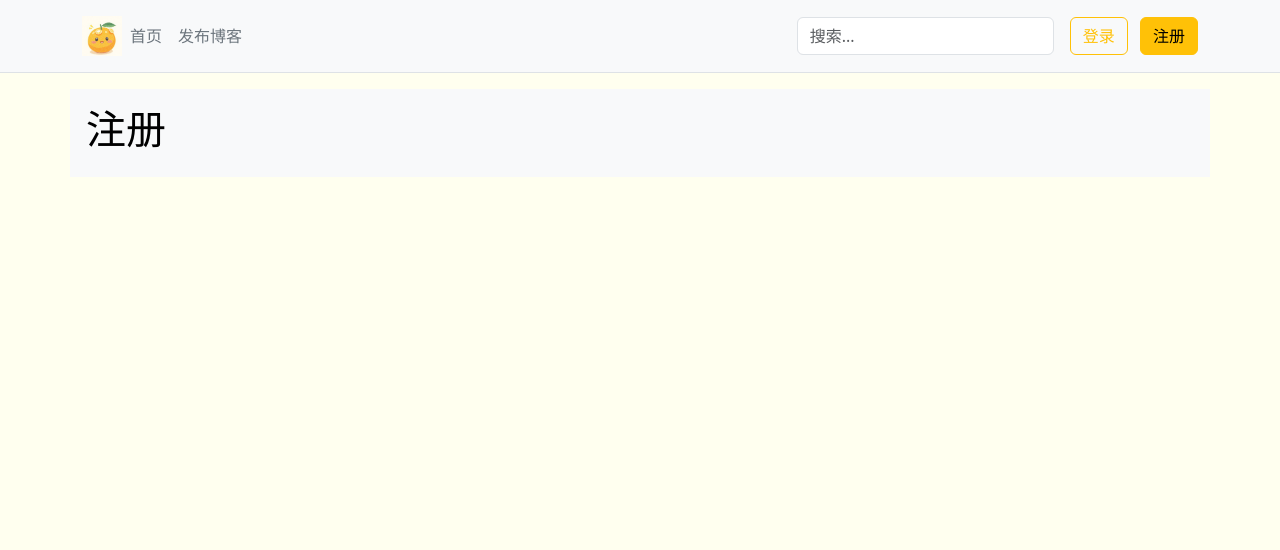
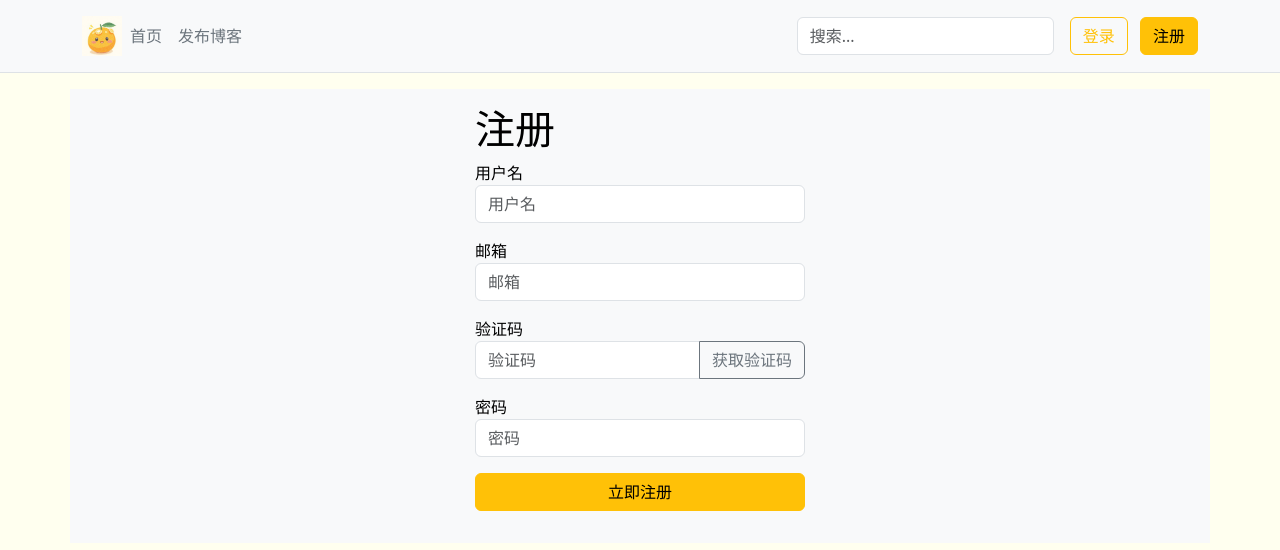
Before and after one commit to Chen21yan/blog_project, a Django app: page /auth/register in a window 1280 px wide. Shown: the top 550 px of the page. Run offline with Django 5.2, Linux system fonts and the light colour scheme; some libraries are stand-ins or nearby versions.

Commit message:
使用Bootstrap登录和注册页面

```diff
--- a/templates/register.html
+++ b/templates/register.html
@@ -34,8 +34,35 @@
 </header>
 
 <main class="container text-bg-light p-3">
-    <h1>注册</h1>
+	<div style="max-width: 330px;" class="m-auto">
+        <h1>注册</h1>
+        <form action="" method="POST">
+            <div class="mb-3">
+                <label>用户名</label>
+                <input type="text" name="username" class="form-control" placeholder="用户名">
+            </div>
+            <div class="mb-3">
+                <label>邮箱</label>
+                <input type="email" name="email" class="form-control" placeholder="邮箱">
+            </div>
+            <div class="mb-3">
+                <label>验证码</label>
+                <div class="input-group">
+                    <input type="text" class="form-control" name="captcha" placeholder="验证码"
+                           aria-label="Recipient's username" aria-describedby="button-addon2">
+                    <button class="btn btn-outline-secondary" type="button" id="captcha-btn">获取验证码</button>
+                </div>
+            </div>
 
+            <div class="mb-3">
+                <label>密码</label>
+                <input type="password" name="password" class="form-control" placeholder="密码">
+            </div>
+            <div class="mb-3">
+                <button class="btn btn-warning w-100">立即注册</button>
+            </div>
+        </form>
+    </div>
 </main>
 
 </body>
```
Also changed, not shown: templates/login.html (+22 -2 lines).
